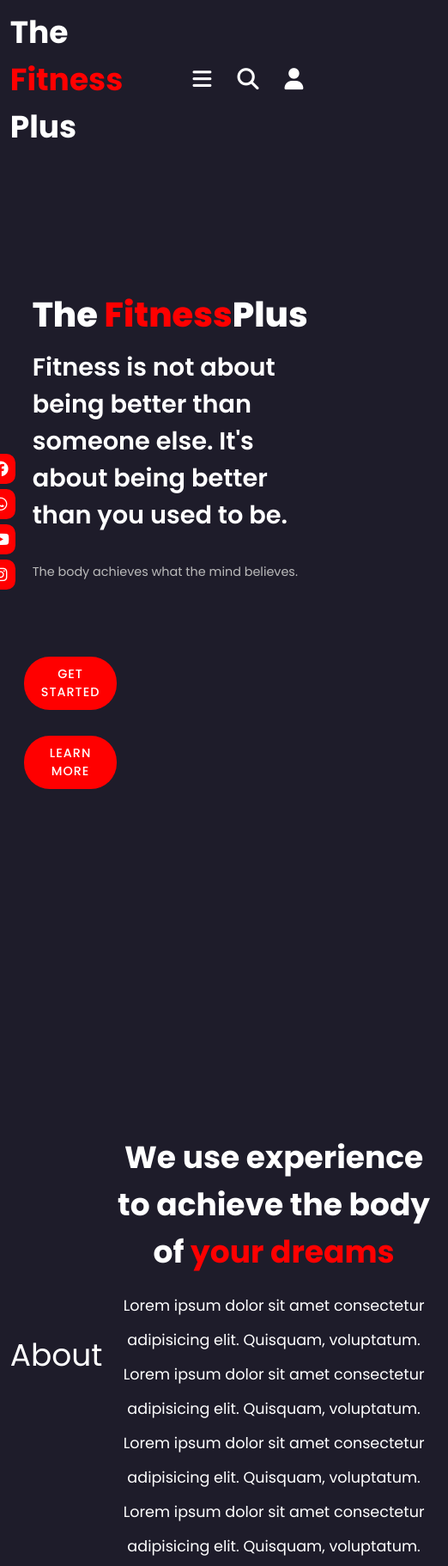
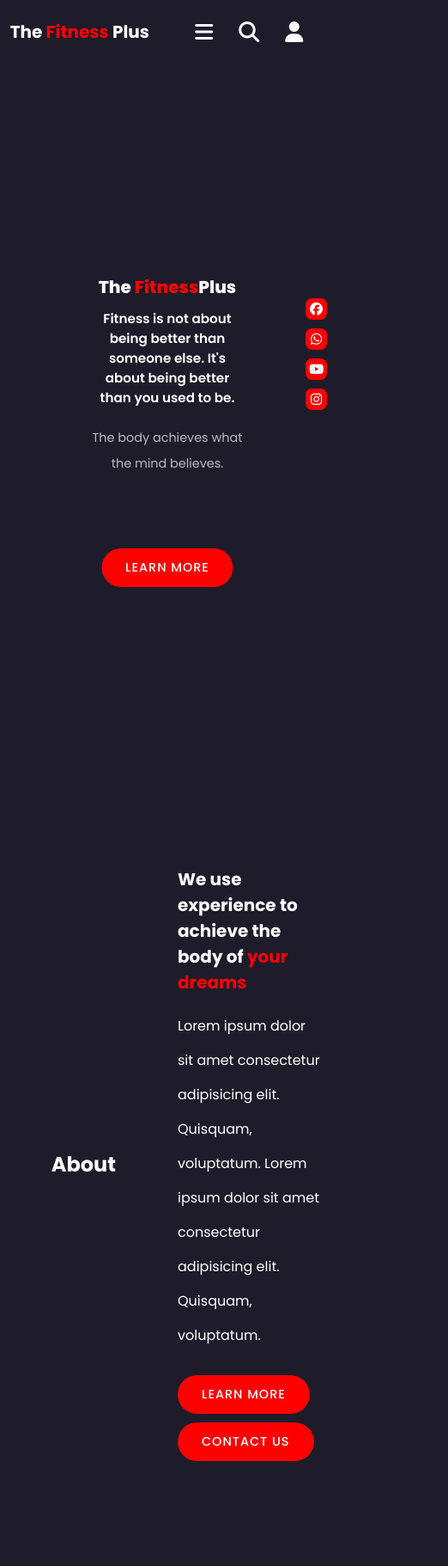
Before and after one commit to Vinay-pandey-coder/Gym-fitness, a plain HTML site: page index.html in a window 390 px wide. Shown: the top 1822 px of the page at 86% size, 522 px wide, since content can reach past the window. Drawn offline with Linux system fonts and the light colour scheme.

Commit message:
last day

```diff
--- a/index.html
+++ b/index.html
@@ -10,6 +10,7 @@
 </head>
 <body>
 
+  <div class="content">
     <!-- Header section sart-->
 
     <header class="header">
@@ -21,12 +22,6 @@
             <li><a href="#service">SERVICE</a></li>
             <li><a href="#membership">MEMBERSHIP</a></li>
             <li><a href="#contact">CONTACT</a></li>
-
-            <!-- <button class="btn">LOGIN</button>
-            <button class="btn">REGISTER</button> -->
-
-            <!-- <a href="" target="_blank"><button class="btn">LOGIN</button></a>
-           <a href="" target="_blank"><button class="btn">REGISTER</button></a> -->
 
         </nav>
 
@@ -50,7 +45,6 @@
                     <h1>The <span>Fitness</span>Plus</h1>
                     <h2>Fitness is not about being better than someone else. It's about being better than you used to be.</h2>
                     <p>The body achieves what the mind believes.</p>
-                    <button class="btn">GET STARTED</button>
                     <button class="btn">LEARN MORE</button>
                 </div>
 
@@ -73,7 +67,6 @@
                     </div>
                     <div class="about-text">
                       <h2>We use experience to achieve the body of <span>your dreams</span></h2>
-                     <p>Lorem ipsum dolor sit amet consectetur adipisicing elit. Quisquam, voluptatum. Lorem ipsum dolor sit amet consectetur adipisicing elit. Quisquam, voluptatum.</p>
                      <p>Lorem ipsum dolor sit amet consectetur adipisicing elit. Quisquam, voluptatum. Lorem ipsum dolor sit amet consectetur adipisicing elit. Quisquam, voluptatum.</p>
                     </div>
                     <div class="about-btn">
@@ -222,7 +215,7 @@
       <p>&copy; 2023 Fitness Plus. All rights reserved.</p>
       <p>Designed by <a href="https://www.linkedin.com/in/vinay-pandey-915310338/" target="_blank"><span>Vinay Pandey</span></a></p>
     </div>
-
+  </div>
      <!-- script js-->
       <script src="script.js"></script>
 </body>
--- a/style.css
+++ b/style.css
@@ -22,6 +22,9 @@
 body{
     color: var(--text-color);
     background: var(--bg-color);
+}
+.content{
+    overflow: hidden;
 }
 .header{
     /* position: fixed; */
@@ -192,7 +195,9 @@ section{
 .about-heading{
     text-align: center;
     font-size: 2.25rem;
+    font-weight: 700;
     margin-bottom: 1.15rem;
+    margin-top: 20px;
 }
 .about-img img{
     max-width: 100%;
@@ -526,138 +531,212 @@ section{
 
 /* Media Queries */
 
-@media (max-width:1280px){
+@media (max-width:1200px){
     header{
         padding: 15px 3%;
-        transition: .2s;
-        z-index: 100;
     }
-    .navbar a{
-        padding: 5px 0;
-        margin: 0px 20px;
+    section{
+        padding: 90px 3% 60px;
+    }
+
+
+    .home-text h1{
+        font-size: 3.5rem;
+    }
+    .home-text h2{
+        font-size: 1.5rem;
+    }
+    .home-text p{
+        font-size: 1rem;
+    }
+    .icons{
+        padding: 10px;
+    }
+    .icons a{
+        width: 30px;
+        height: 30px;
+        margin: 5px;
+    }
+    .home-img img{
+        width: 45vw;
+        height: auto;
+    }
+    .home-text h1{
+        font-size: 2.5rem;
+    }
+    .home-text h2{
+        font-size: 1.25rem;
+    }
+    .home-text p{
+        font-size: 0.9rem;
+    }
+    .social-media{
+        top: 50%;
+        right: 4%;
+    }
+    .about-heading{
+        font-size: 2.25rem;
+    }
+    .about-content{
+        flex-direction: column;
+        align-items: center;
+    }
+    .about-img img{
+        width: 40vw;
+        height: auto;
+    }
+    .about-text h2{
+        font-size: 1.25rem;
+    }
+    .about-text p{
+        font-size: 1rem;
     }
 }
 
-@media (max-width:1090px){
-    .navbar{
+@media (max-width:750px){
+    .navbar li a{
         display: none;
     }
     #menu-icon{
         display: block;
-        font-size: 25px;
+        font-size: 2rem;
     }
-    section{
-        padding: 110px 3% 60px;
+    .home-img img{
+        width: 50vw;
+        height: auto;
+    }
+    .home-text h1{
+        font-size: 1.5rem;
+    }
+    .home-text h2{
+        font-size: 0.95rem;
+    }
+    .home-text p{
+        font-size: 0.9rem;
+    }
+    .social-media{
+        top: 40%;
+        right: 1%;
+    }
+    .social-media a{
+        width: 25px;
+        height: 25px;
+        margin: 5px;
+    }
+    .social-media i{
+        font-size: 0.94rem;
     }
 
-    .home{
-        height: 100vh;
-        gap: 1rem;
+    .about-heading{
+        font-size: 1.5rem;
     }
-    .home-img img{
-        width: 46vw;
+    .about-content{
+        flex-direction: column;
+        align-items: center;
+    }
+    .about-img img{
+        width: 50vw;
         height: auto;
     }
-    .home-content h3{
-        font-size: 2.6rem;
+    .about-text h2{
+        font-size: 1.25rem;
     }
-    .home-content h1{
-        font-size: 2.5rem;
+    .about-text p{
+        font-size: 1rem;
+        margin-bottom: 1rem;
+        padding: 0;
     }
-    .home-content .social-media a{
-        padding: 4px;
-        margin: 3px;
-        font-size: 1.1rem;
+        .about-text .btn{
+        font-size: 0.9rem;
+    }
+}
+
+@media (max-width:500px){
+    .header{
+        padding: 15px 3%;
+    }
+    .header a{
+        font-size: 1.25rem;
+    }
+    .icons{
+        padding: 10px;
+    }
+    .icons .fas{
+        font-size: 1.5rem;
+    }
+     #menu-icon{
+        font-size: 1.5rem;
     }
 
 
-    .about{
-        flex-direction: column-reverse;
-        gap: 1rem;
-    }
-    .about-content{
-        width: 100%;
-        padding-top: 30px;
+    .home-text{
+        margin: 0;
+        position: absolute;
+        top: 50%;
+        left: 50%;
+        transform: translate(-50%, -50%);
         text-align: center;
-        margin-top: 30px;
-    }
-    .about-img img{
-        width: 70vw;
-        margin-top: 40px;
-        margin-left: 10px;
-    }
-    .about-content h2{
-        text-align: center;
-        margin-bottom: 15px;
-    }
-    .abput-content p{
-        padding-bottom: 0;
-        margin-bottom: 30px;
-    }
-    .about-heading{
-        text-align: center;
-        margin: 30px auto 40px;
-        width: 100%;
-        font-size: 2.25rem;
-        margin-bottom: 1.15rem;
-    }
-
-    .service{
-        flex-direction: column;
-        gap: 1rem;
-    }
-    .service-content{
-        display: grid;
-        grid-template-columns: repeat(auto-fit, minmax(250px, auto));
-        align-items: center;
-        gap: 2rem;
-        margin-top: 4rem;
-    }
-    .row{
-        position: relative;
-        border-radius: 10px;
-        margin: 1rem;
-        padding: 10px;
-    }
-
-}
-@media (max-width: 500px){
-    .header{
-        padding: 10px 3%;
     }
     .home-img img{
         display: none;
     }
-    .home-content h2{
-       font-size: 1.8rem;
-       margin-bottom: 1.15rem;
+    .home-text h1{
+        font-size: 1.25rem;
     }
-    .home-content h1{
-        font-size: 2.5rem;
+    .home-text h2{
+        font-size: 0.95rem;
     }
-    .home-content .social-media a{
-        padding: 4px;
-        margin: 3px;
-        font-size: 1;
-        font-size: 1.1rem;
-        margin-right: 360px;
+    .home-text p{
+        font-size: 0.9rem;
     }
-    .btn{
-        padding: 10px 20px;
-        margin-right: 250px;
-        margin-bottom: 20px;
+    .social-media{
+        top: 40%;
+        right: 1%;
     }
-    .about{
-        flex-direction: column-reverse;
-        gap: 1rem;
+    .social-media a{
+        width: 25px;
+        height: 25px;
+        margin: 5px;
     }
-    .about-content{
-        width: 100%;
-        padding: top 30px;
-        text-align: center;
-        margin-top: 150px;
+    .social-media i{
+        font-size: 0.94rem;
+    }
+
+    .about-heading{
+        font-size: 1.5rem;
     }
     .about-img img{
         display: none;
     }
+    .about-text h2{
+        font-size: 1.25rem;
     }
+    .about-text p{
+        font-size: 1rem;
+        margin-bottom: 1rem;
+        padding: 0;
+    }
+    .contact-content{
+        flex-direction: column;
+        align-items: center;
+    }
+    .contact-box{
+        width: 100%;
+        margin-bottom: 20px;
+    }
+    .footer .footer-box:nth-child(1),
+    .footer .footer-box:nth-child(2),
+    .footer .footer-box:nth-child(3){
+        border-right: none;
+        padding-right: 0;
+        padding-bottom: 20px;
+        padding-top: 20px;
+        padding-left: 0;
+    }
+    .copyright{
+        text-align: center;
+        padding: 20px;
+        background-color: var(--second-color);
+    }
+
+}
```
Lines whose indentation alone changed are shown as unchanged.
